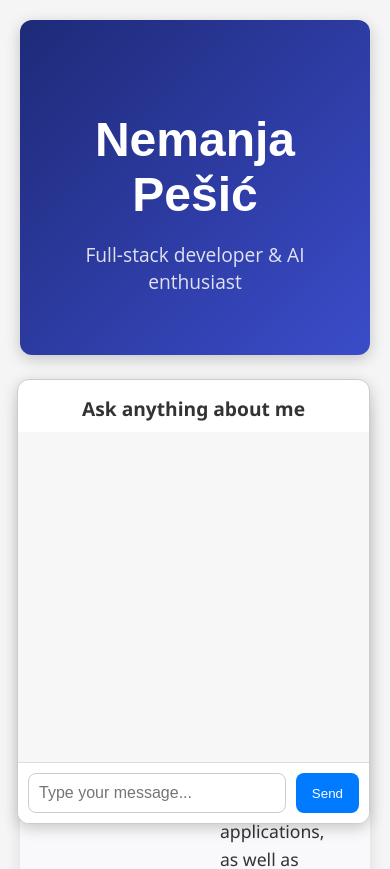
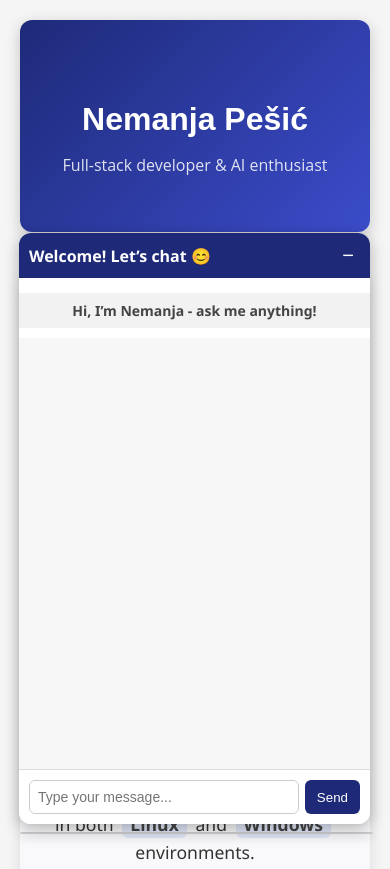
Before and after one commit to handfulOfResistors/chatbot-frontend, a React (Create React App) app: page / in a window 390 px wide. Shown: the top 869 px of the page. Built offline with nearby package versions, Linux system fonts and the light colour scheme.

Commit message:
final version of the website

```diff
--- a/src/App.css
+++ b/src/App.css
@@ -145,5 +145,70 @@ body {
   margin: 0 4px;
 }
 .bio {
-  flex: 1;                   /* Tekst zauzima preostali prostor */
+  flex: 1;
 }
+
+
+
+
+
+
+
+/* Responsive dizajn za mobilne uređaje */
+@media (max-width: 768px) {
+  .about-me {
+    flex-direction: column;
+    text-align: center;
+    padding: 20px;
+  }
+
+  .profile-pic {
+    width: 120px;
+    height: 120px;
+  }
+
+  .bio h2 {
+    font-size: 1.5rem;
+  }
+
+  .hero-section h1 {
+    font-size: 2rem;
+  }
+
+  .hero-section p {
+    font-size: 1rem;
+  }
+
+  .projects-grid {
+    grid-template-columns: 1fr;
+  }
+
+  .project-card {
+    padding: 15px;
+  }
+
+  .contact-info {
+    font-size: 1rem;
+    padding: 15px;
+  }
+}
+
+/* Stil za Chatbot dugme/floating element */
+.chatbot-container {
+  position: fixed;
+  bottom: 20px;
+  right: 20px;
+  z-index: 1000;
+}
+
+/* Responsive prilagođavanje za mobilne uređaje */
+@media (max-width: 600px) {
+  .chatbot-container {
+    bottom: 10px;
+    right: 10px;
+    width: 90%;
+    left: 5%;
+    border-radius: 12px;
+    box-shadow: 0 4px 10px rgba(0, 0, 0, 0.2);
+  }
+}
--- a/src/App.js
+++ b/src/App.js
@@ -56,7 +56,10 @@ function App() {
 
 
       {/* Chatbot fiksiran u donjem desnom uglu */}
-      <Chatbot />
+      <div className="chatbot-container">
+        <Chatbot />
+      </div>
+
     </div>
   );
 }
--- a/src/Chatbot.css
+++ b/src/Chatbot.css
@@ -86,3 +86,134 @@
   color: #333;
   font-family: 'Segoe UI', Tahoma, Geneva, Verdana, sans-serif;
 }
+
+
+.chatbot-wrapper {
+  position: fixed;
+  bottom: 20px;
+  right: 20px;
+  z-index: 9999;
+  font-family: 'Segoe UI', sans-serif;
+}
+
+/* Kada je zatvoren */
+.chatbot-toggle-button {
+  background-color: #1E2A78;
+  color: white;
+  padding: 10px 16px;
+  border: none;
+  border-radius: 20px;
+  cursor: pointer;
+  font-size: 16px;
+  box-shadow: 0 3px 10px rgba(0,0,0,0.3);
+}
+
+/* Glavni chat prozor */
+.chatbot-box {
+  width: 320px;
+  height: 440px;
+  background-color: white;
+  border-radius: 12px;
+  box-shadow: 0 4px 15px rgba(0,0,0,0.3);
+  display: flex;
+  flex-direction: column;
+  overflow: hidden;
+}
+
+/* Zaglavlje */
+.chatbot-header {
+  background-color: #1E2A78;
+  color: white;
+  padding: 10px;
+  font-weight: bold;
+  display: flex;
+  justify-content: space-between;
+  align-items: center;
+}
+
+/* Dugme za minimizaciju */
+.minimize-button {
+  background: none;
+  border: none;
+  color: white;
+  font-size: 20px;
+  cursor: pointer;
+}
+
+/* Opis */
+.chatbot-description {
+  text-align: center;
+  padding: 8px;
+  font-size: 14px;
+  color: #444;
+  background-color: #f2f2f2;
+}
+
+/* Chat poruke */
+.chat-window {
+  flex: 1;
+  padding: 10px;
+  overflow-y: auto;
+}
+
+.message {
+  margin-bottom: 10px;
+}
+
+.message.user .message-role {
+  color: #1E2A78;
+  font-weight: bold;
+}
+
+.message.bot .message-role {
+  color: #3B4CCA;
+  font-weight: bold;
+}
+
+.message-content {
+  background-color: #f0f0f0;
+  padding: 6px 10px;
+  border-radius: 6px;
+  display: inline-block;
+  max-width: 90%;
+}
+
+/* Unos i dugme */
+.input-container {
+  display: flex;
+  padding: 10px;
+  border-top: 1px solid #ddd;
+}
+
+.chat-input {
+  flex: 1;
+  padding: 8px;
+  font-size: 14px;
+  border: 1px solid #ccc;
+  border-radius: 6px;
+  margin-right: 6px;
+}
+
+.send-button {
+  background-color: #1E2A78;
+  color: white;
+  border: none;
+  padding: 8px 12px;
+  border-radius: 6px;
+  cursor: pointer;
+}
+
+/* Mobilni prikaz */
+@media (max-width: 600px) {
+  .chatbot-box {
+    width: 90vw;
+    height: 70vh;
+    right: 5vw;
+    bottom: 10px;
+  }
+
+  .chatbot-toggle-button {
+    font-size: 14px;
+    padding: 8px 14px;
+  }
+}
--- a/src/Chatbot.js
+++ b/src/Chatbot.js
@@ -6,6 +6,7 @@ import './Chatbot.css'; // dodaj ovaj import za stilizaciju
 function Chatbot() {
   const [messages, setMessages] = useState([]);
   const [input, setInput] = useState('');
+  const [isOpen, setIsOpen] = useState(true); // kontrola prikaza
 
   const sendMessage = async () => {
     if (!input.trim()) return;
@@ -29,9 +30,23 @@ function Chatbot() {
     if (e.key === 'Enter') sendMessage();
   };
 
+
+  const toggleChat = () => {
+    setIsOpen(!isOpen);
+  };
+
+
   return (
-    <div className="chatbot-container">
-      <h2 className="chatbot-description">Ask anything about me</h2>
+    <div className="chatbot-wrapper">
+      {isOpen ? (
+        <div className="chatbot-box">
+          <div className="chatbot-header">
+            <span>Welcome! Let’s chat 😊</span>
+            <button onClick={toggleChat} className="minimize-button">−</button>
+          </div>
+
+          <div className="chatbot-description">Hi, I’m Nemanja - ask me anything!</div>
+
           <div className="chat-window">
             {messages.map((msg, i) => (
               <div key={i} className={`message ${msg.role}`}>
@@ -40,6 +55,7 @@ function Chatbot() {
               </div>
             ))}
           </div>
+
           <div className="input-container">
             <input
               className="chat-input"
@@ -51,6 +67,10 @@ function Chatbot() {
             <button className="send-button" onClick={sendMessage}>Send</button>
           </div>
         </div>
+      ) : (
+        <button className="chatbot-toggle-button" onClick={toggleChat}>Chat</button>
+      )}
+    </div>
   );
 }
 
```
Lines whose indentation alone changed are shown as unchanged.
